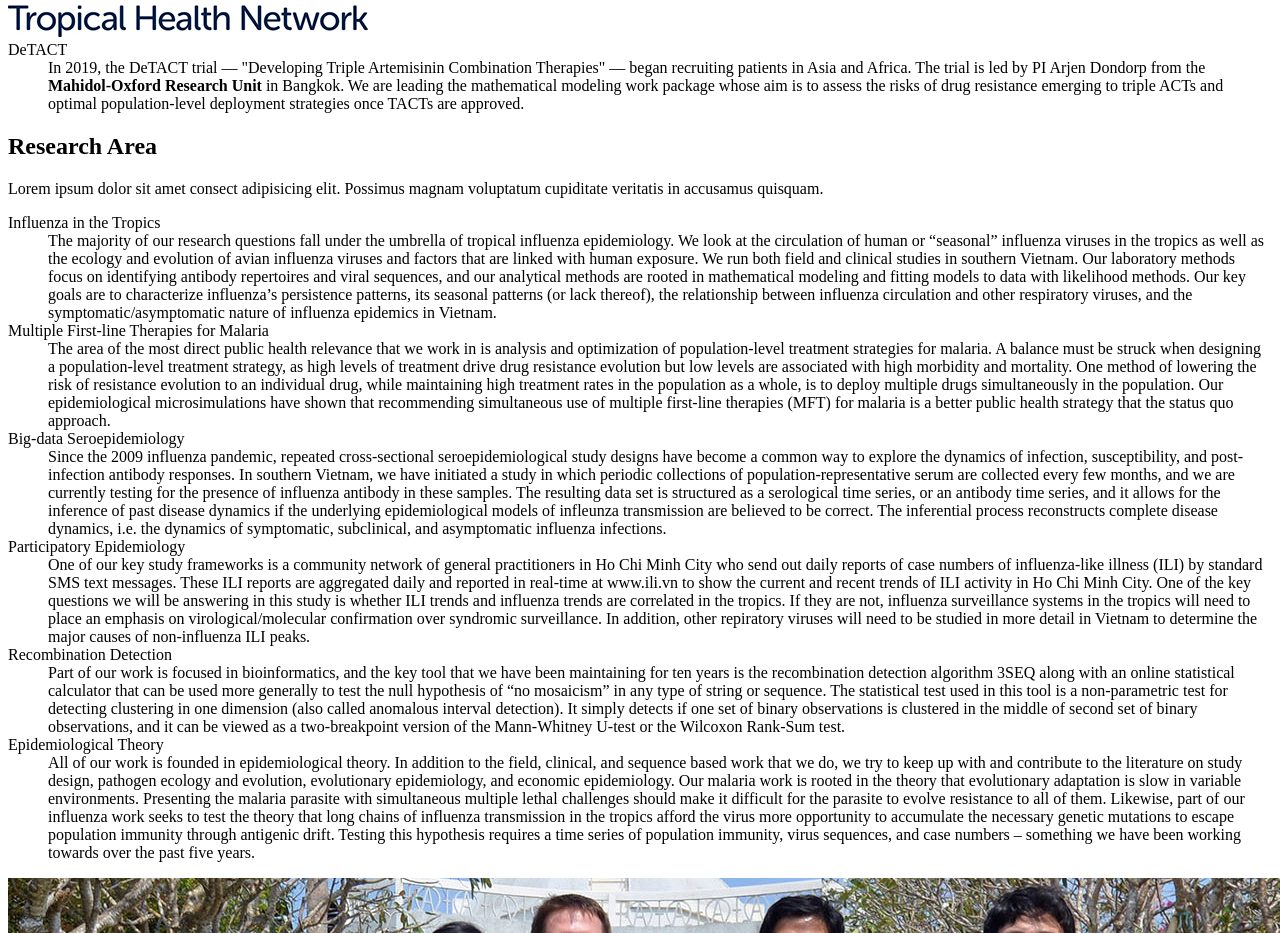
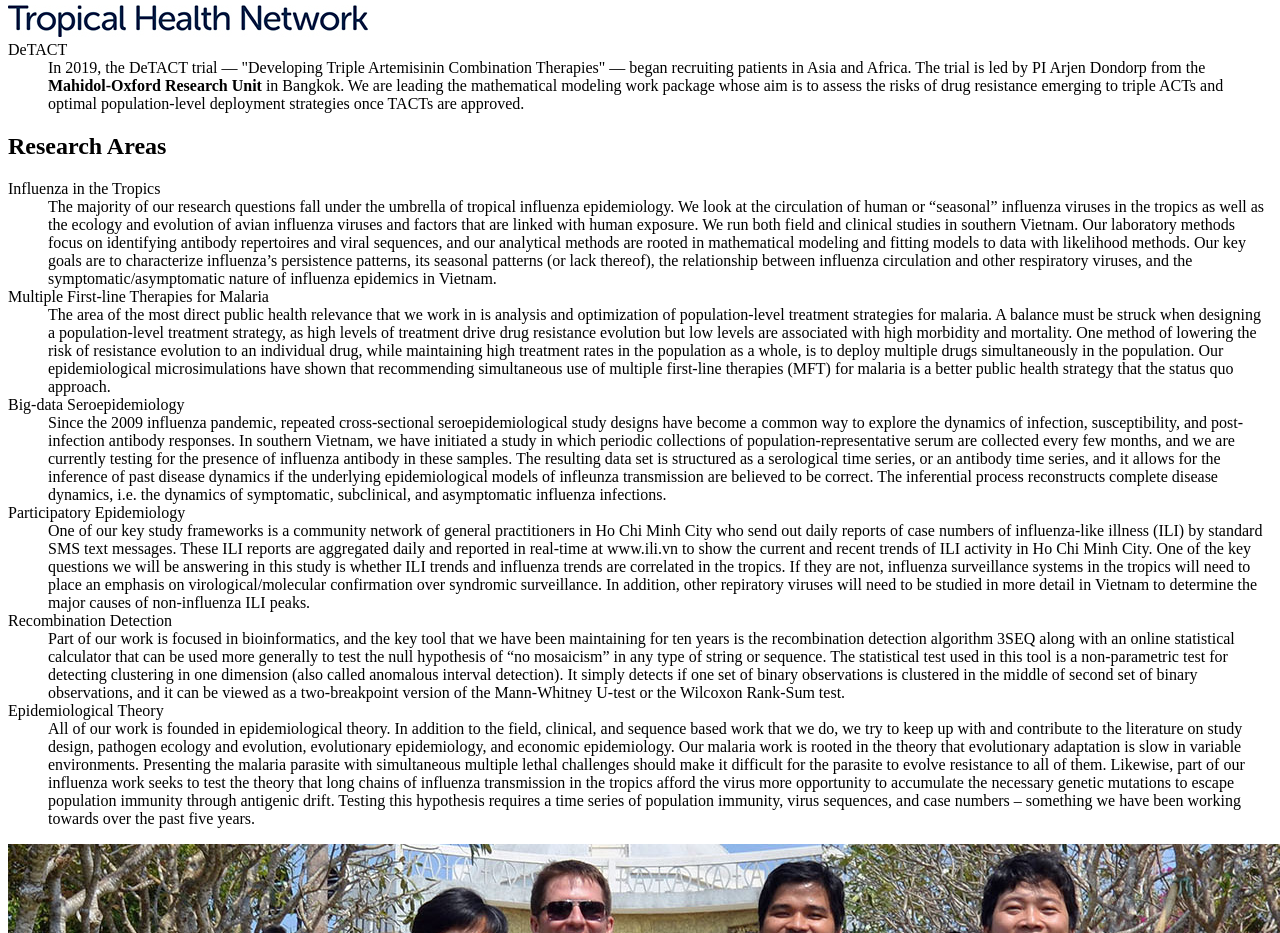
Before and after one commit to bonilab/bonilab.github.io, a Next.js app: page / in a window 1280 px wide. Shown: the part 3220-4153 px from the top of the page. Built offline with nearby package versions, Linux system fonts and the light colour scheme.

Commit message:
Update index.js
RM default text

```diff
--- a/pages/index.js
+++ b/pages/index.js
@@ -251,12 +251,8 @@ const ResearchArea = (props) => {
       <div className="max-w-7xl mx-auto px-4 sm:px-6 lg:px-8">
         <div className="lg:text-center">
           <h2 className="mt-2 text-3xl leading-8 font-extrabold tracking-tight text-gray-900 sm:text-4xl">
-            Research Area
+            Research Areas
           </h2>
-          <p className="mt-4 max-w-2xl text-xl text-gray-500 lg:mx-auto">
-            Lorem ipsum dolor sit amet consect adipisicing elit. Possimus magnam
-            voluptatum cupiditate veritatis in accusamus quisquam.
-          </p>
         </div>
 
         <div className="mt-10">
```
